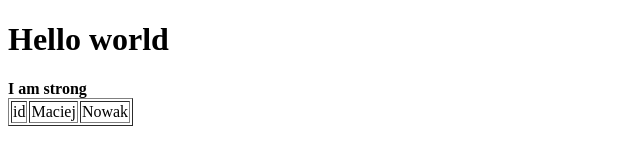
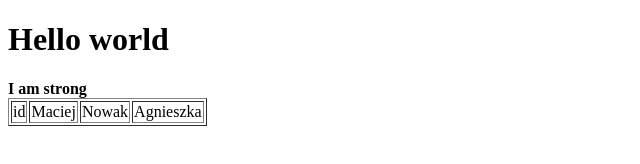
Before and after one commit to agnieszkasm/git2, a plain HTML site: page index.html in a window 1280 px wide. Shown: the whole page, without its empty margins (0-640 px from the left). Drawn offline with Linux system fonts and the light colour scheme.

Commit message:
merge done2

```diff
--- a/index.html
+++ b/index.html
@@ -14,6 +14,7 @@
                 <td>id</td>
                 <td>Maciej</td>
                 <td>Nowak</td>
+                <td>Agnieszka</td>
             </tr>
         </thead>
 
```
